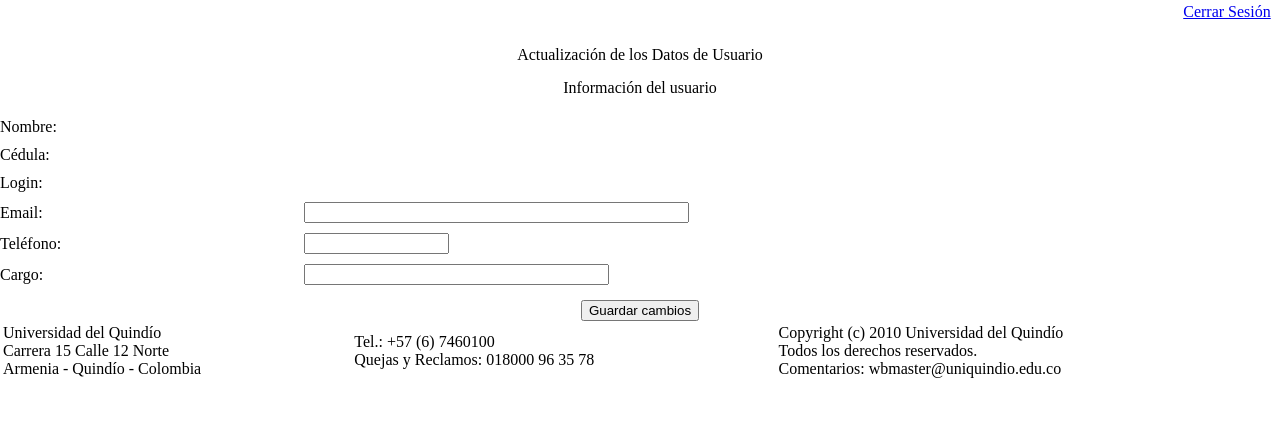
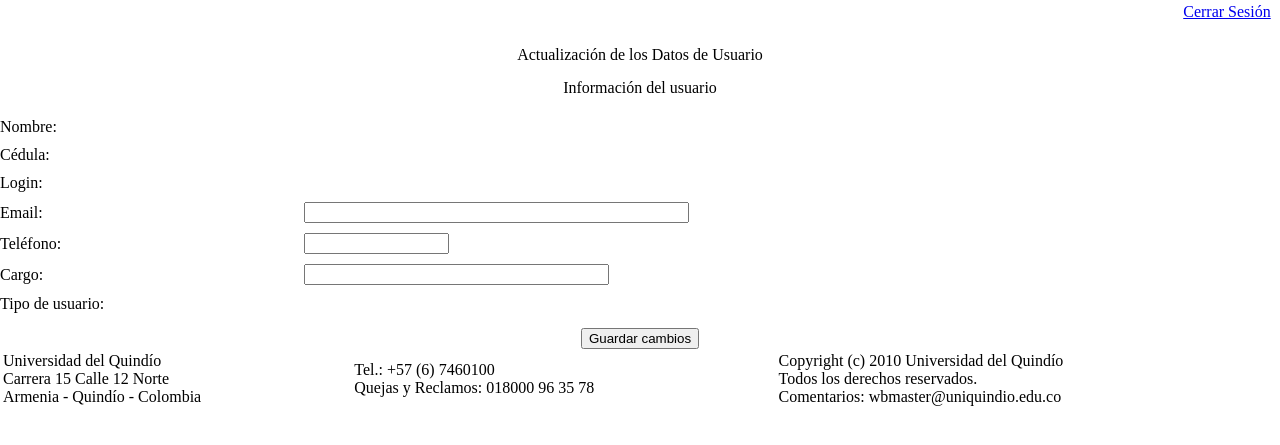
Before and after one commit to hongo-de-yuggoth/SIMAU, a CakePHP app: template app/views/usr_dependencia/actualizar_datos_usuario.ctp in a window 1280 px wide. Shown: the top 445 px of the page. Run offline with PHP 8.4 and a stand-in for CakePHP, Linux system fonts and the light colour scheme; the template is opened without the code that fills it, so the values that code supplies are empty; some libraries are stand-ins or nearby versions.

Commit message:
issue terminado

```diff
--- a/app/controllers/usr_dependencia_controller.php
+++ b/app/controllers/usr_dependencia_controller.php
@@ -387,6 +387,8 @@ class UsrDependenciaController extends AppController
 		}
 
 		// Trasladamos valores al arreglo $usuario_info
+		$tipos_usuario = Configure::read('TiposUsuario');
+		$usuario_info['tipo_usuario'] = $tipos_usuario[3];
 		$usuario_info['nombre'] = mb_convert_case($usuario['Usuario']['Usu_nombre'], MB_CASE_TITLE, "UTF-8");
 		$usuario_info['cedula'] = $cedula;
 		$usuario_info['login'] = $usuario['Usuario']['Usu_login'];
--- a/app/views/usr_dependencia/actualizar_datos_usuario.ctp
+++ b/app/views/usr_dependencia/actualizar_datos_usuario.ctp
@@ -94,6 +94,13 @@ echo $javascript->link('usr_dependencia/actualizar_datos_usuario');
 									<td width="100" colspan="3" class="textoError"><div id="error_cargo" style="display:none;" /></td>
 								</tr>
 
+								<tr><td height="10" colspan="4"/></tr>
+
+								<tr align="left">
+									<td class='subtitulo' width='90'>Tipo de usuario:</td>
+									<td colspan="3"><?php echo $usuario["tipo_usuario"];?></td>
+								</tr>
+
 								<tr><td height="15" colspan="4"/></tr>
 
 								<tr align="left">
```
